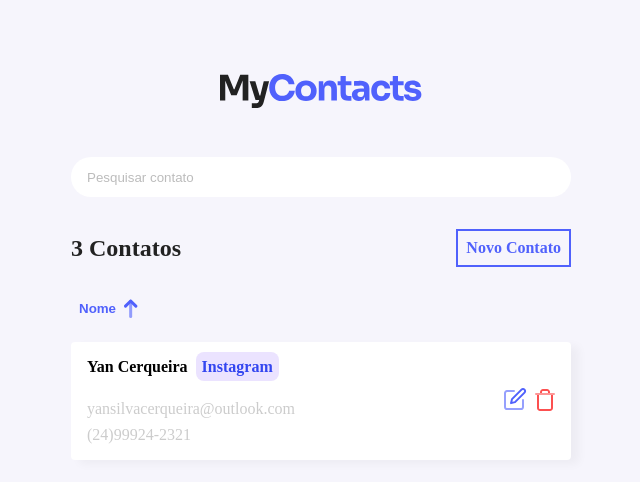
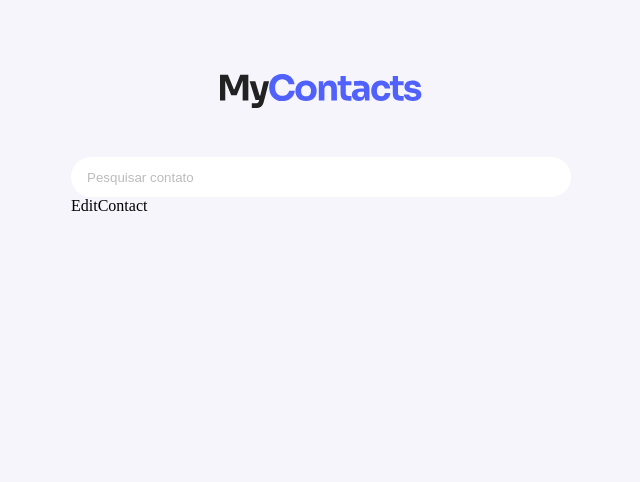
Before and after one commit to yansilvacerqueira/contact-front, a React (Create React App) app: page /edit/1 in a window 1280 px wide. Shown: the top 482 px of the page, without its empty margins (319-959 px from the left). Built offline with nearby package versions, Linux system fonts and the light colour scheme.

Commit message:
feat: routes base config

```diff
--- a/package.json
+++ b/package.json
@@ -12,6 +12,7 @@
     "@types/react-dom": "^18.0.0",
     "react": "^18.2.0",
     "react-dom": "^18.2.0",
+    "react-router-dom": "^6.21.1",
     "react-scripts": "5.0.1",
     "styled-components": "^6.1.6",
     "typescript": "^4.4.2",
--- a/src/App.tsx
+++ b/src/App.tsx
@@ -6,18 +6,19 @@ import defaultTheme from './assets/styles/themes/default';
 import { Container } from './styles';
 
 import { Header } from './components/Header/Header';
-import { ContactsList } from './components/ContactsList/ContactsList';
+import { Router } from './Router';
+import { BrowserRouter } from 'react-router-dom';
 
 export const App = () => {
   return (
-    <>
+    <BrowserRouter>
       <ThemeProvider theme={defaultTheme}>
         <GlobalStyles />
         <Container>
           <Header />
-          <ContactsList />
+          <Router />
         </Container>
       </ThemeProvider>
-    </>
+    </BrowserRouter>
   );
 };
--- /dev/null
+++ b/src/Router.tsx
@@ -0,0 +1,15 @@
+import { BrowserRouter, Routes, Route } from 'react-router-dom';
+
+import { Home } from './Views/home/Home';
+import { EditContact } from './Views/editContact/EditContact';
+import { NewContact } from './Views/newContact/NewContact';
+
+export const Router = (): React.ReactElement => {
+  return (
+    <Routes>
+      <Route path="/" Component={Home} />
+      <Route path="/new" Component={NewContact} />
+      <Route path="/edit/:id" Component={EditContact} />
+    </Routes>
+  );
+};
--- /dev/null
+++ b/src/Views/editContact/EditContact.tsx
@@ -0,0 +1,3 @@
+export const EditContact = () => {
+  return <p>EditContact</p>;
+};
--- /dev/null
+++ b/src/Views/home/Home.tsx
@@ -0,0 +1,3 @@
+export const Home = () => {
+  return <p>Home</p>;
+};
--- /dev/null
+++ b/src/Views/newContact/NewContact.tsx
@@ -0,0 +1,3 @@
+export const NewContact = () => {
+  return <p>NewContact</p>;
+};
```
Also changed, not shown: 1 other file (tests, documents, lock files or other folders).
